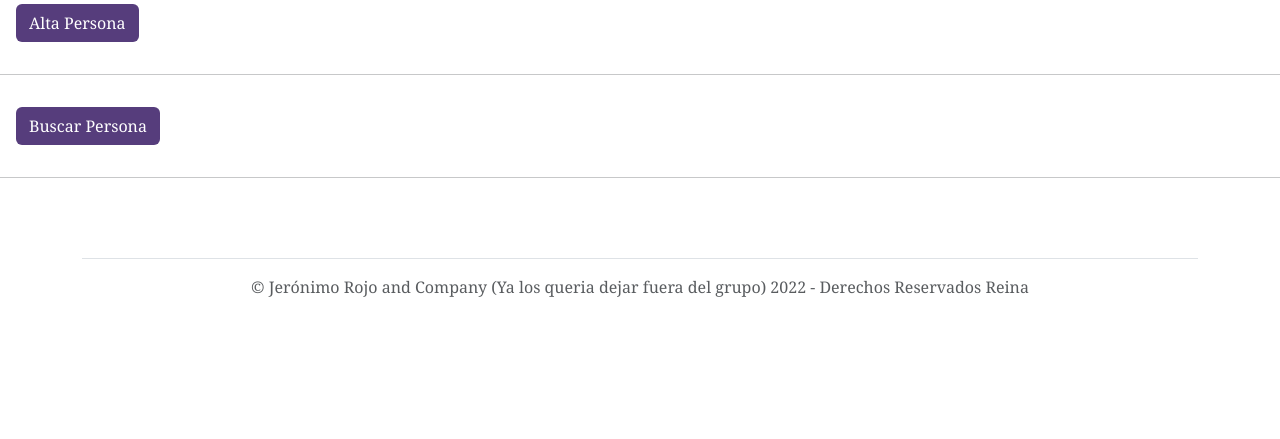
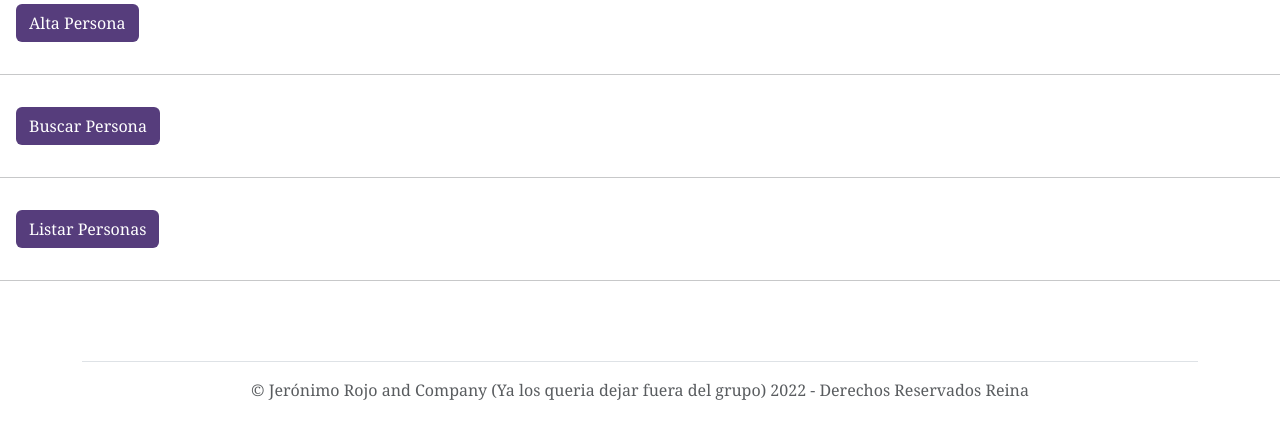
Before and after one commit to MaximilianoHitter/ProgWebDinamica, a PHP site: page /phpMysql/Views/personas/index.php in a window 1280 px wide. Shown: the part 170-609 px from the top of the page. Run offline with PHP 8.4, Linux system fonts and the light colour scheme; some libraries are stand-ins or nearby versions.

Commit message:
creando listaPersonas

```diff
--- a/phpMysql/Views/personas/index.php
+++ b/phpMysql/Views/personas/index.php
@@ -28,6 +28,10 @@
         <a class="btn m-3" style="background-color:#563d7c; color:white;" href="../buscarPersona/index.php">Buscar Persona</a>
     </div>
     <hr>
+    <div>
+        <a class="btn m-3" style="background-color:#563d7c; color:white;" href="listaPersonas.php">Listar Personas</a>
+    </div>
+    <hr>
 
     <?php require_once '../templates/footer.php'; ?>
 </body>
```
Also changed, not shown: phpMysql/Views/personas/listaPersonas.php (added).
